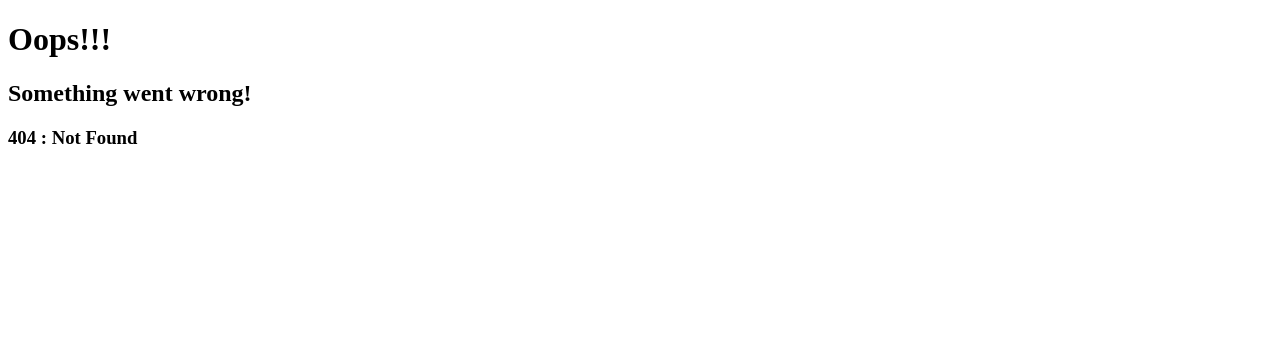
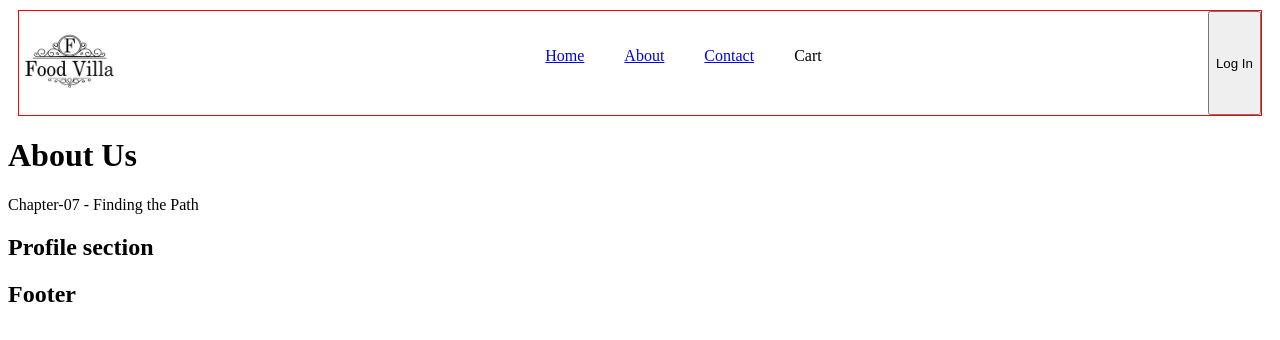
Before and after one commit to iamsaqib24/Namaste-React-Course, a React (Vite) app: page /about/profile in a window 1280 px wide. Before the commit this address had no page. Shown: the top 340 px of the page. Built offline with nearby package versions, Linux system fonts and the light colour scheme.

Commit message:
nested-routing

```diff
--- a/src/components/About.js
+++ b/src/components/About.js
@@ -1,10 +1,14 @@
 import React from 'react'
+import Profile from "../components/Profile"
+import { Outlet } from 'react-router-dom'
 
 const About = () => {
   return (
     <div>
         <h1>About Us</h1>
         <p>Chapter-07 - Finding the Path</p>
+        <Outlet />
+        {/* <Profile /> */}
     </div>
   )
 }
--- /dev/null
+++ b/src/components/Profile.js
@@ -0,0 +1,11 @@
+import React from 'react'
+
+function Profile() {
+  return (
+    <div>
+        <h2>Profile section</h2>
+    </div>
+  )
+}
+
+export default Profile
```
Also changed, not shown: src/App.js (+8 -1 lines).
